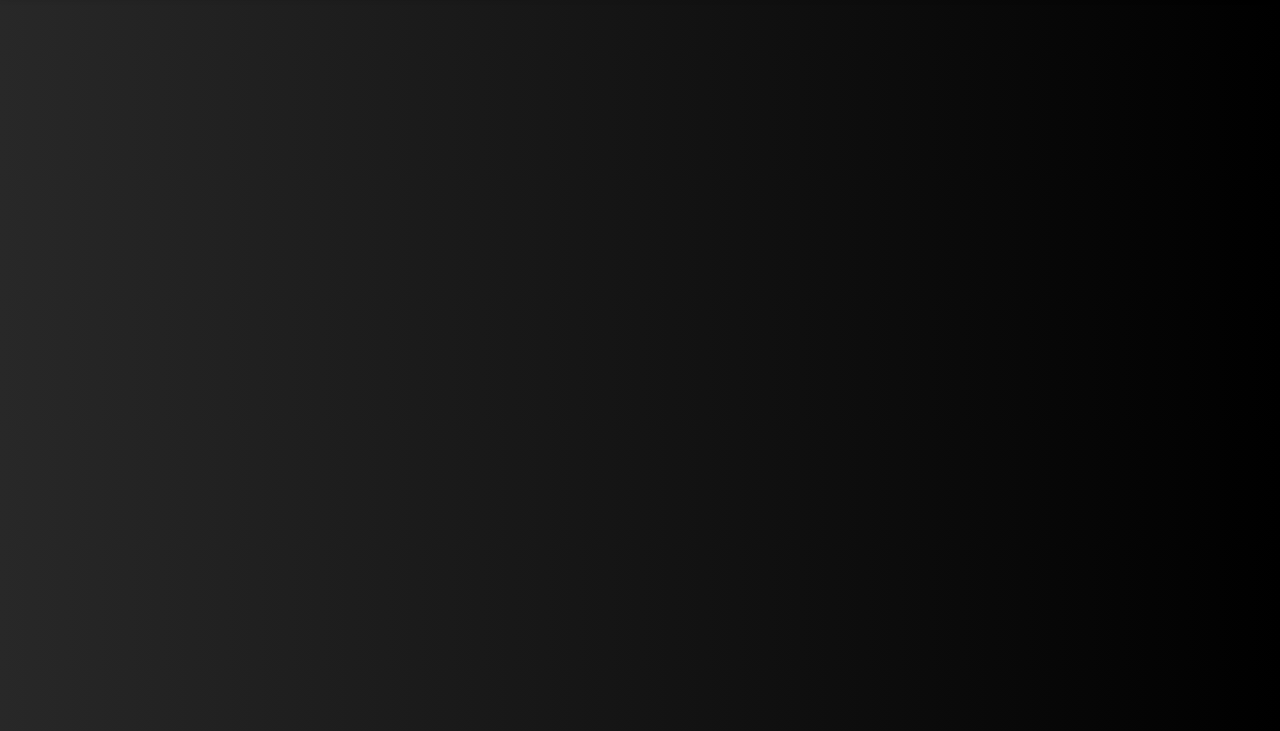
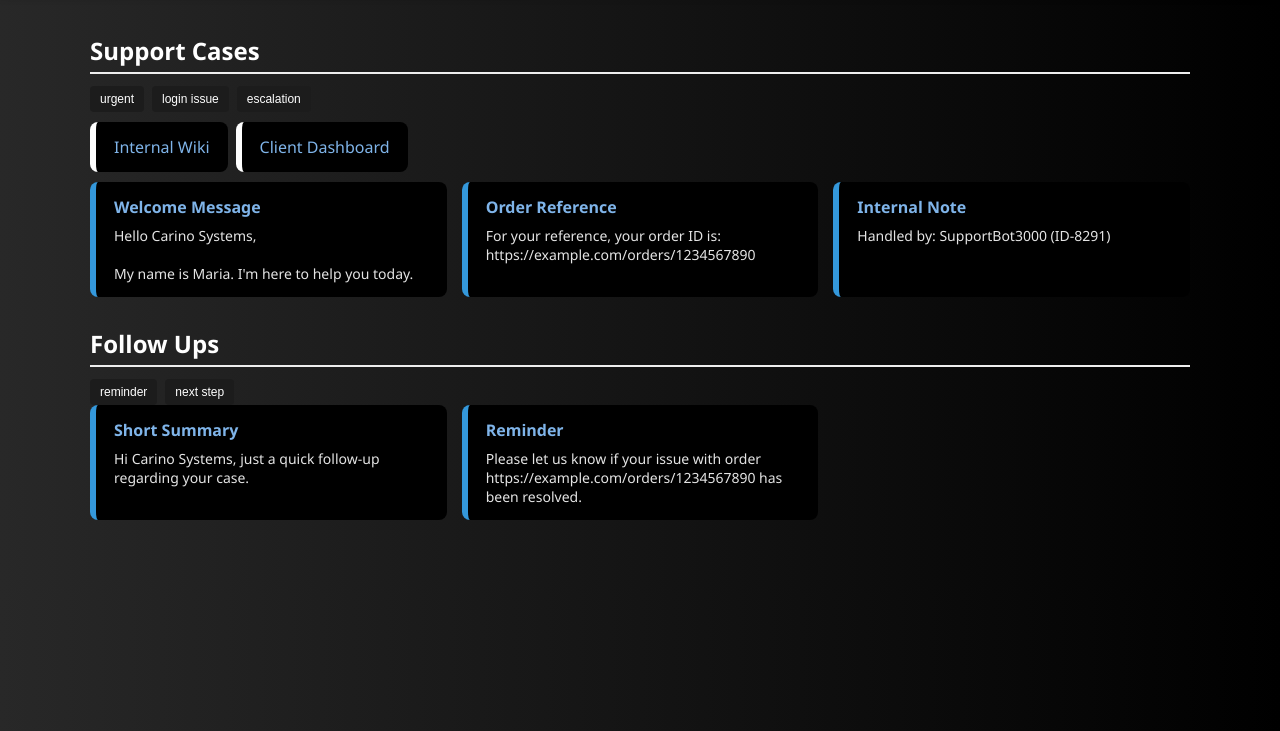
Before and after one commit to MiguelCarino/SimpleDeskSupport, a plain HTML site: page index.html in a window 1280 px wide. Shown: the part 69-800 px from the top of the page. Drawn offline with Linux system fonts and the light colour scheme; no server answers.

Commit message:
fixed assets/json/snippets.json

```diff
--- a/index.html
+++ b/index.html
@@ -437,7 +437,7 @@
       container.appendChild(section);
     });
   }
-  fetch("snippets.json")
+  fetch("assets/json/snippets.json")
         .then(res => res.json())
         .then(json => {
           if (json.logo) {
@@ -457,7 +457,7 @@
           adjustContainerOffset();
         })
         .catch(() => console.warn("snippets.json not found."));
-  const scriptURL = "https://script.google.com/a/macros/edenmed.com/s/AKfycbzT9wzNc_P0iHzzXyAGST-oVwFakA0_Ug81VlVCZvf_qqeof6ScuU2E8WfqPWsgV08ouQ/exec";
+  const scriptURL = "https://script.google.com/a/macros/test/s/custom/exec";
 
   document.getElementById("saveToSheetsBtn").addEventListener("click", () => {
     const data = {};
```
